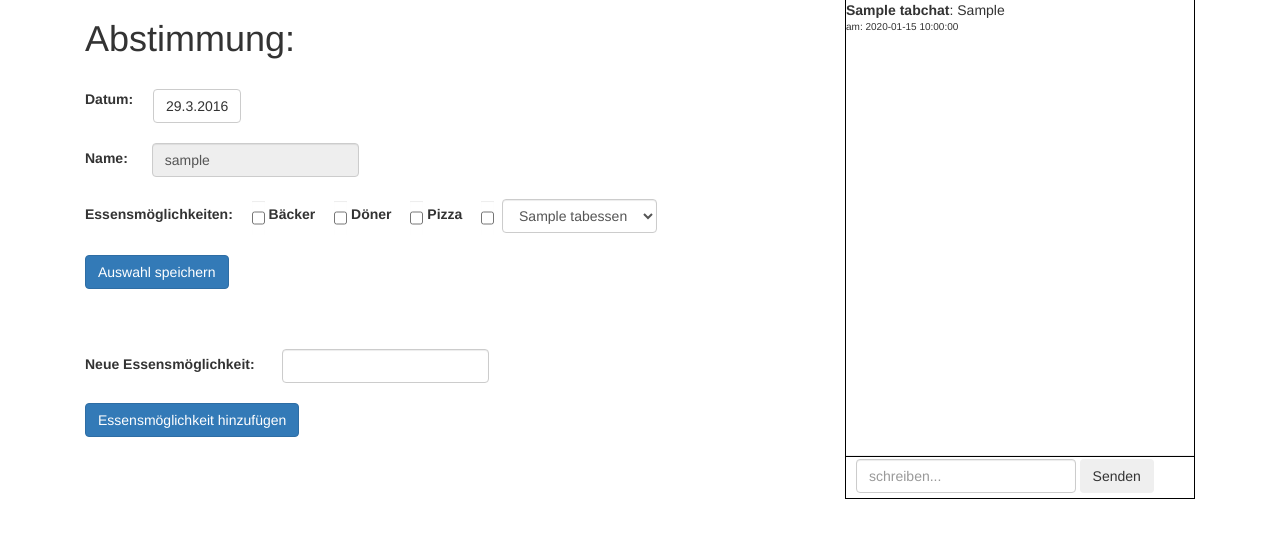
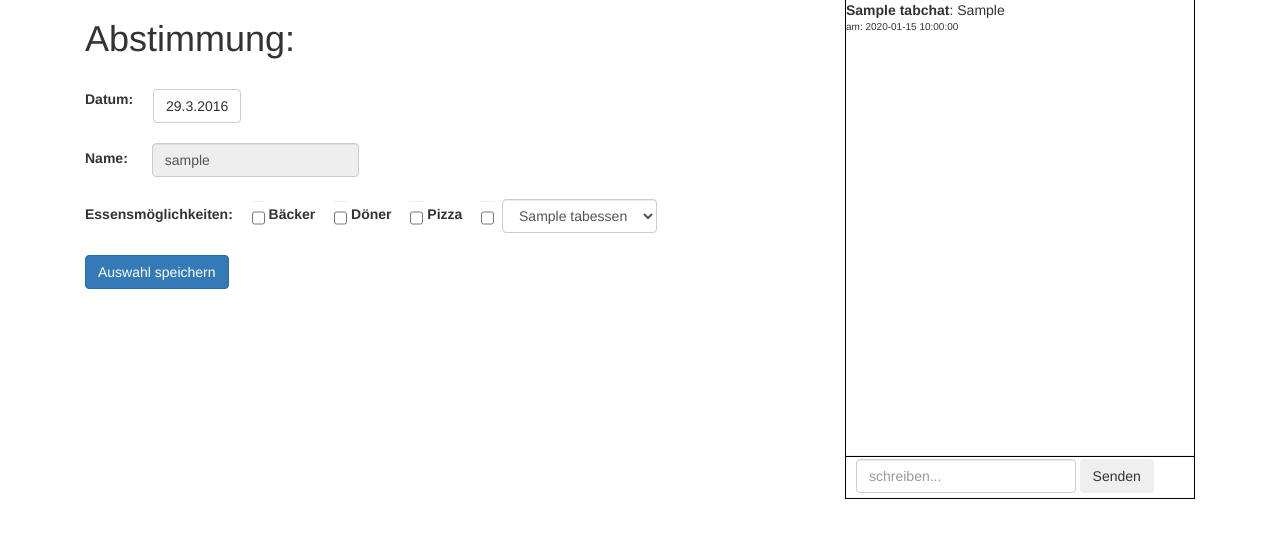
Before and after one commit to Tobsi1234/Essen_Git, a PHP site: page /abstimmung.php in a window 1280 px wide. Shown: the part 91-629 px from the top of the page. Run offline with PHP 8.4, Linux system fonts and the light colour scheme; the visitor is signed in with stand-in values (Sample User, id 1); tables that the repository leaves empty hold one stand-in row (values such as "Sample post").

Commit message:
"essen hinzufügen" gelöscht in abstimmung.php

```diff
--- a/abstimmung.php
+++ b/abstimmung.php
@@ -24,22 +24,6 @@ require("includes/includeDatabase.php");
 		document.getElementById('name').value = name;
 	}
 
-	function form_neu() {
-
-		refNeu = document.forms['form2'].name;
-		neu = refNeu.value;
-		if(neu) {
-			window.location.href = "abstimmung.php?name=" + neu;
-			//alert(name + " hat " + neu + " hinzugefügt. Danke!");
-
-		}
-		else {
-			alert("Keine Auswahl");
-		}
-
-		return false;
-
-	}
 	function form_essen() {
 
 		if (window.XMLHttpRequest) {
@@ -265,13 +249,7 @@ require("includes/includeDatabase.php");
 						<br><br>
 						<button type="submit" class="btn btn-primary">Auswahl speichern</button>
 					</form>
-					<br><br><br>
-					<form class="form-inline" id="form2" name="form2" action="" method="post" onsubmit="form_neu(); return false;">
-					<label for="name"> Neue Essensmöglichkeit: </label>
-					<input class="form-control" type="text" id="name" maxlength="30" value="" style="margin-left:23px;">
-					<br><br>
-					<button type="submit" class="btn btn-primary">Essensmöglichkeit hinzufügen</button>
-					</form>
+
 					<br><br>
 				</div>
 				<div class="col-md-4 col-md-offset-1">
```
